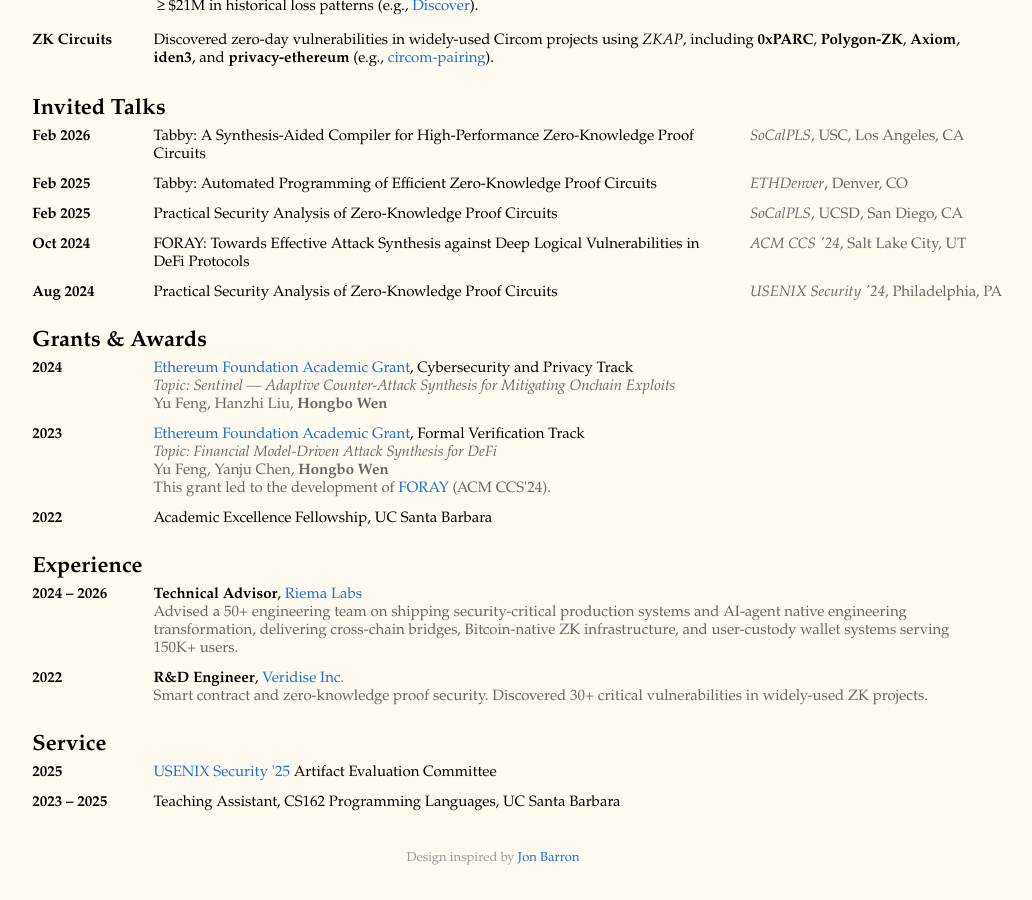
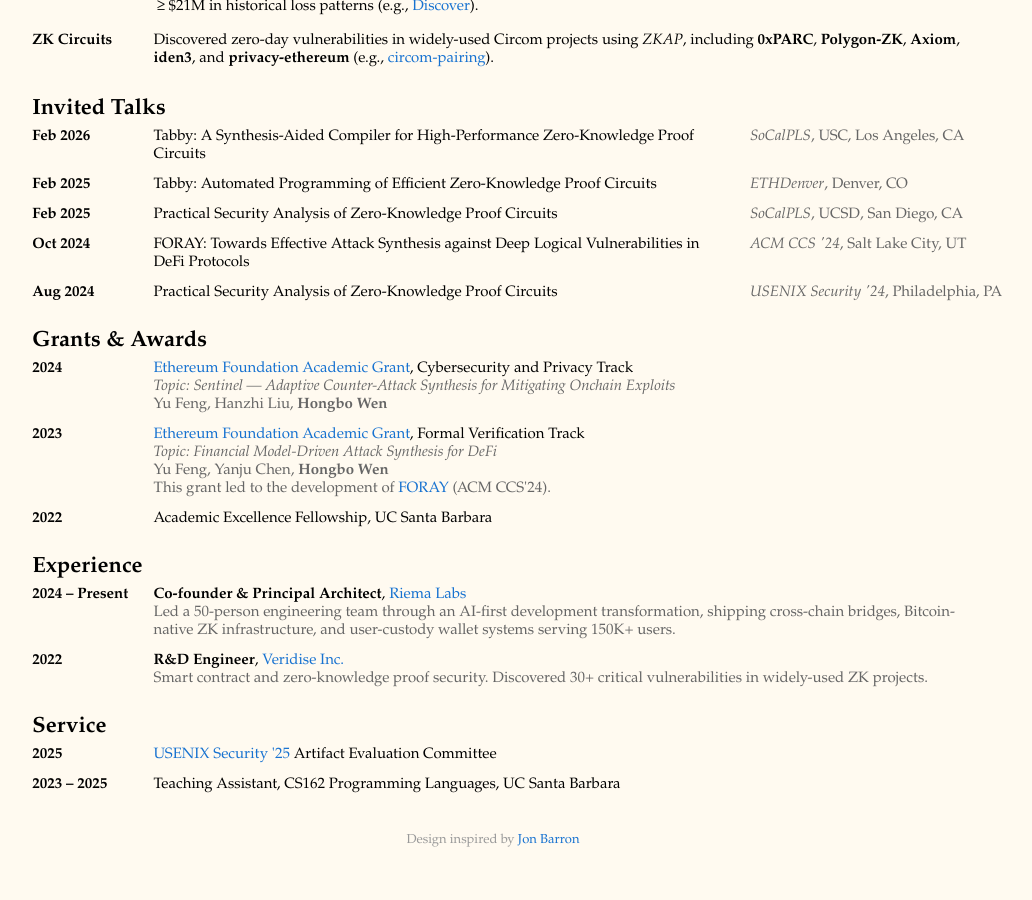
Before and after one commit to whbjzzwjxq/whbjzzwjxq.github.io, a Jekyll site: the page built from _posts/2025-01-28-USENIX_AEC.markdown, in a window 1280 px wide and 900 px high, scrolled down 1333 px. Shown: the whole window, without its empty margins (147-1179 px from the left). Built offline with Jekyll 4.4.1, drawn with Linux system fonts in a browser that asks for light colours.

Commit message:
Restore RiemaLabs co-founder role

```diff
--- a/_layouts/default.html
+++ b/_layouts/default.html
@@ -318,12 +318,12 @@
         </table>
         <table style="width:100%;border:0;border-spacing:0;border-collapse:separate;margin-right:auto;margin-left:auto;">
           <tr>
-            <td style="padding:6px 2.5%;width:15%;white-space:nowrap;vertical-align:top"><b>2024 – 2026</b></td>
+            <td style="padding:6px 2.5%;width:15%;white-space:nowrap;vertical-align:top"><b>2024 – Present</b></td>
             <td style="padding:6px 0;vertical-align:top">
-              <b>Technical Advisor</b>, <a href="https://riema.xyz/">Riema Labs</a><br>
-              <span style="color:#666">Advised a 50+ engineering team on shipping security-critical production systems
-              and AI-agent native engineering transformation, delivering cross-chain bridges, Bitcoin-native ZK infrastructure,
-              and user-custody wallet systems serving 150K+ users.</span>
+              <b>Co-founder &amp; Principal Architect</b>, <a href="https://riema.xyz/">Riema Labs</a><br>
+              <span style="color:#666">Led a 50-person engineering team through an AI-first development transformation,
+              shipping cross-chain bridges, Bitcoin-native ZK infrastructure, and user-custody wallet systems
+              serving 150K+ users.</span>
             </td>
           </tr>
           <tr>
```
Also changed, not shown: 1 other file.
